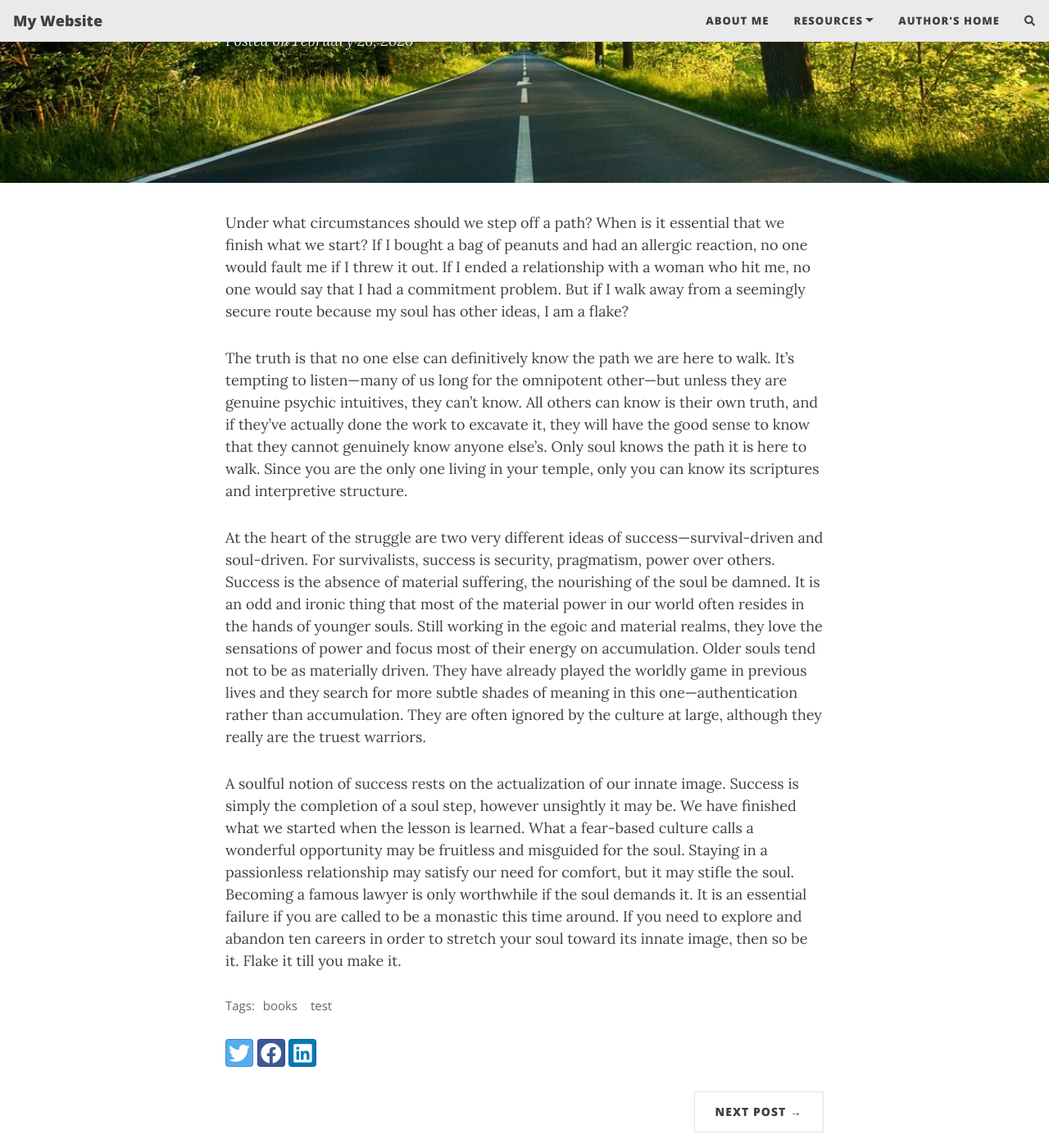
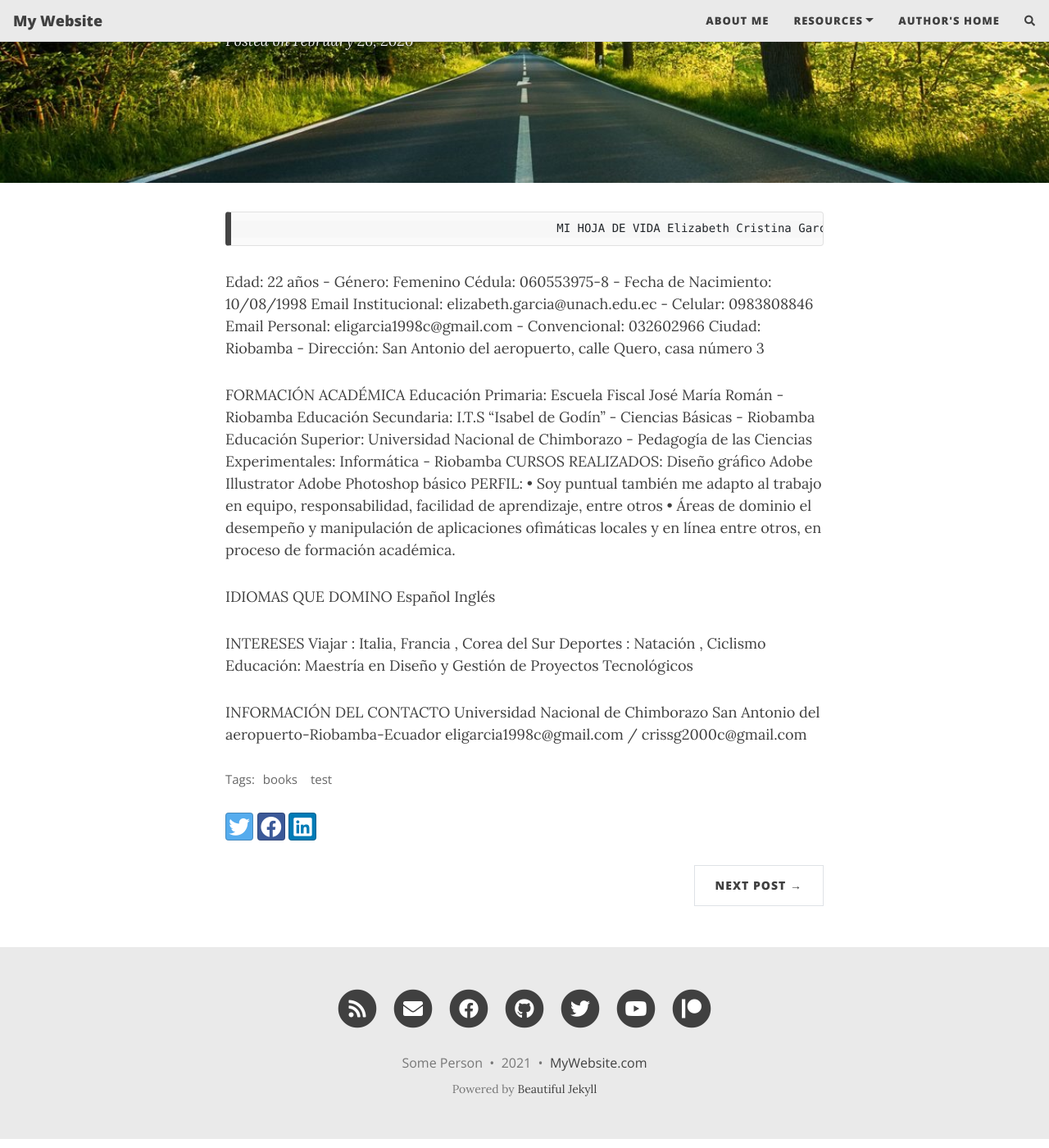
Before and after one commit to Eligarcia10/Eligarcia10.github.io, a Jekyll site: the page built from _posts/2020-02-26-flake-it-till-you-make-it.md, in a window 1280 px wide and 1400 px high, scrolled down 320 px. Shown: the whole window at 82% size. Built offline with Jekyll 4.4.1, drawn with Linux system fonts in a browser that asks for light colours; nearby versions of some CDN libraries; comment, search, counter and statistics services are not loaded.

Commit message:
Update 2020-02-26-flake-it-till-you-make-it.md

```diff
--- a/_posts/2020-02-26-flake-it-till-you-make-it.md
+++ b/_posts/2020-02-26-flake-it-till-you-make-it.md
@@ -8,10 +8,37 @@ share-img: /assets/img/path.jpg
 tags: [books, test]
 ---
 
-Under what circumstances should we step off a path? When is it essential that we finish what we start? If I bought a bag of peanuts and had an allergic reaction, no one would fault me if I threw it out. If I ended a relationship with a woman who hit me, no one would say that I had a commitment problem. But if I walk away from a seemingly secure route because my soul has other ideas, I am a flake?
+                                                  MI HOJA DE VIDA
+Elizabeth Cristina García Satán
+DATOS GENERALES
 
-The truth is that no one else can definitively know the path we are here to walk. It’s tempting to listen—many of us long for the omnipotent other—but unless they are genuine psychic intuitives, they can’t know. All others can know is their own truth, and if they’ve actually done the work to excavate it, they will have the good sense to know that they cannot genuinely know anyone else’s. Only soul knows the path it is here to walk. Since you are the only one living in your temple, only you can know its scriptures and interpretive structure.
+Edad:	22 años	    - 	Género:	Femenino
+Cédula:	060553975-8	    - 	Fecha de Nacimiento:	10/08/1998
+Email Institucional:	elizabeth.garcia@unach.edu.ec	    - 	Celular:	0983808846
+Email Personal:	eligarcia1998c@gmail.com	    - 	Convencional:	032602966
+Ciudad:	Riobamba	    - 	Dirección:	San Antonio del aeropuerto, calle Quero, casa número 3
 
-At the heart of the struggle are two very different ideas of success—survival-driven and soul-driven. For survivalists, success is security, pragmatism, power over others. Success is the absence of material suffering, the nourishing of the soul be damned. It is an odd and ironic thing that most of the material power in our world often resides in the hands of younger souls. Still working in the egoic and material realms, they love the sensations of power and focus most of their energy on accumulation. Older souls tend not to be as materially driven. They have already played the worldly game in previous lives and they search for more subtle shades of meaning in this one—authentication rather than accumulation. They are often ignored by the culture at large, although they really are the truest warriors.
+FORMACIÓN ACADÉMICA
+Educación Primaria: Escuela Fiscal José María Román - Riobamba
+Educación Secundaria: I.T.S "Isabel de Godín" - Ciencias Básicas - Riobamba
+Educación Superior: Universidad Nacional de Chimborazo - Pedagogía de las Ciencias Experimentales: Informática - Riobamba
+CURSOS REALIZADOS:
+Diseño gráfico Adobe Illustrator
+Adobe Photoshop básico
+PERFIL:
+• Soy puntual también me adapto al trabajo en equipo, responsabilidad, facilidad de aprendizaje, entre otros
+• Áreas de dominio el desempeño y manipulación de aplicaciones ofimáticas locales y en línea entre otros, en proceso de formación académica.
 
-A soulful notion of success rests on the actualization of our innate image. Success is simply the completion of a soul step, however unsightly it may be. We have finished what we started when the lesson is learned. What a fear-based culture calls a wonderful opportunity may be fruitless and misguided for the soul. Staying in a passionless relationship may satisfy our need for comfort, but it may stifle the soul. Becoming a famous lawyer is only worthwhile if the soul demands it. It is an essential failure if you are called to be a monastic this time around. If you need to explore and abandon ten careers in order to stretch your soul toward its innate image, then so be it. Flake it till you make it.
+IDIOMAS QUE DOMINO
+Español
+Inglés
+
+INTERESES
+Viajar : Italia, Francia , Corea del Sur
+Deportes : Natación , Ciclismo
+Educación: Maestría en Diseño y Gestión de Proyectos Tecnológicos
+
+INFORMACIÓN DEL CONTACTO
+Universidad Nacional de Chimborazo
+San Antonio del aeropuerto-Riobamba-Ecuador
+eligarcia1998c@gmail.com / crissg2000c@gmail.com
```
